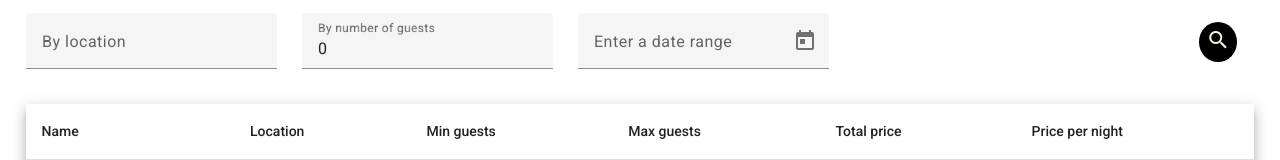
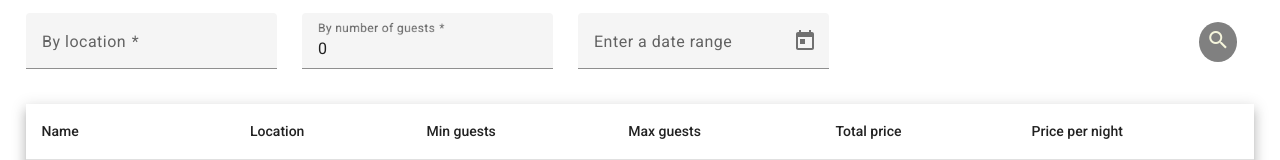
Before and after one commit to XMLSProject/XML-Airbnb-GRPC-FE, an Angular app: page /app/search in a window 1280 px wide. Shown: the top 160 px of the page. Built offline with nearby package versions, Linux system fonts and the light colour scheme.

Commit message:
validation for search

```diff
--- a/src/app/shared/search-acommodations/search-acommodations.component.css
+++ b/src/app/shared/search-acommodations/search-acommodations.component.css
@@ -37,4 +37,15 @@
       color:beige ;
       background-color:black;
       pointer-events: painted;
+
     }
+
+    .btn-search:hover{
+      background-color: rgb(175, 235, 120);
+      color: black;
+    }
+
+    .btn-search:disabled{
+      background-color: gray;
+      pointer-events: none;
+    }
--- a/src/app/shared/search-acommodations/search-acommodations.component.html
+++ b/src/app/shared/search-acommodations/search-acommodations.component.html
@@ -3,12 +3,12 @@
     <div class="inputDiv">
         <mat-form-field class="example-full-width">
             <mat-label >By location  </mat-label>
-                <input type="text" id="locationInput" matInput [(ngModel)]="acommodation.location" >
+                <input type="text" id="locationInput" required matInput [(ngModel)]="acommodation.location" >
         </mat-form-field>
 
         <mat-form-field class="example-full-width">
             <mat-label >By number of guests  </mat-label>
-                <input type="number" min="0" matInput [(ngModel)]="acommodation.maxNumGuest" >
+                <input type="number" min="0" required matInput [(ngModel)]="acommodation.maxNumGuest" >
         </mat-form-field>
 
         <mat-form-field appearance="fill" class="example-full-width">
@@ -21,7 +21,7 @@
             <mat-date-range-picker #picker></mat-date-range-picker>
         </mat-form-field>
 
-        <button class="btn-search" (click)="searchAcommodations()"><mat-icon><span class="material-symbols-outlined">
+        <button class="btn-search" [disabled]="acommodation.location === '' || acommodation.maxNumGuest === 0 " (click)="searchAcommodations()"><mat-icon><span class="material-symbols-outlined">
             search_check
         </span></mat-icon></button>
 
```
